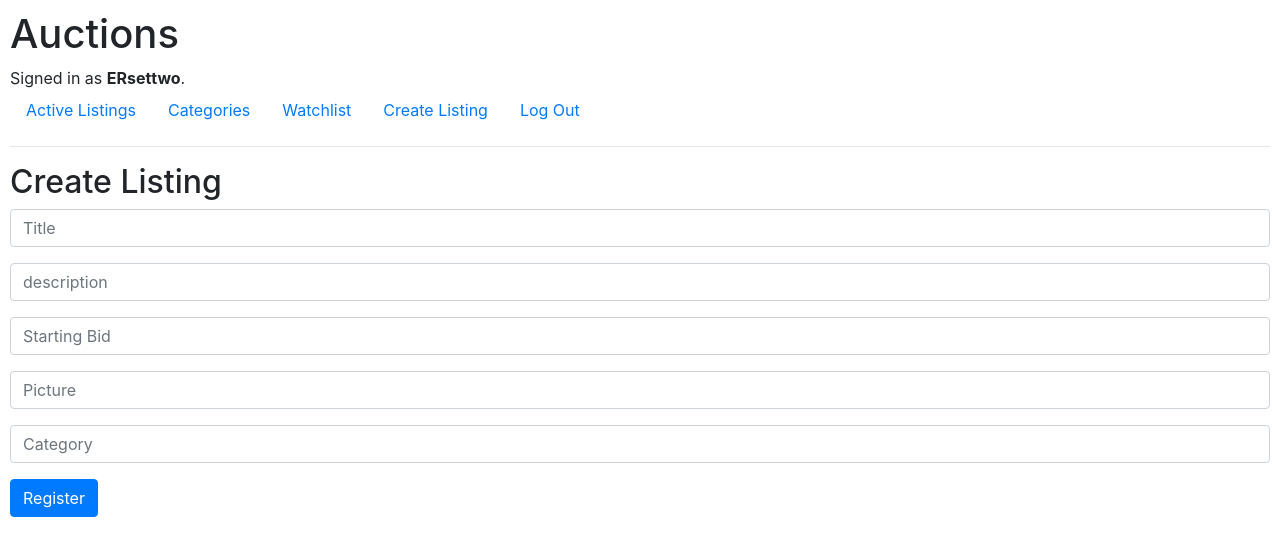
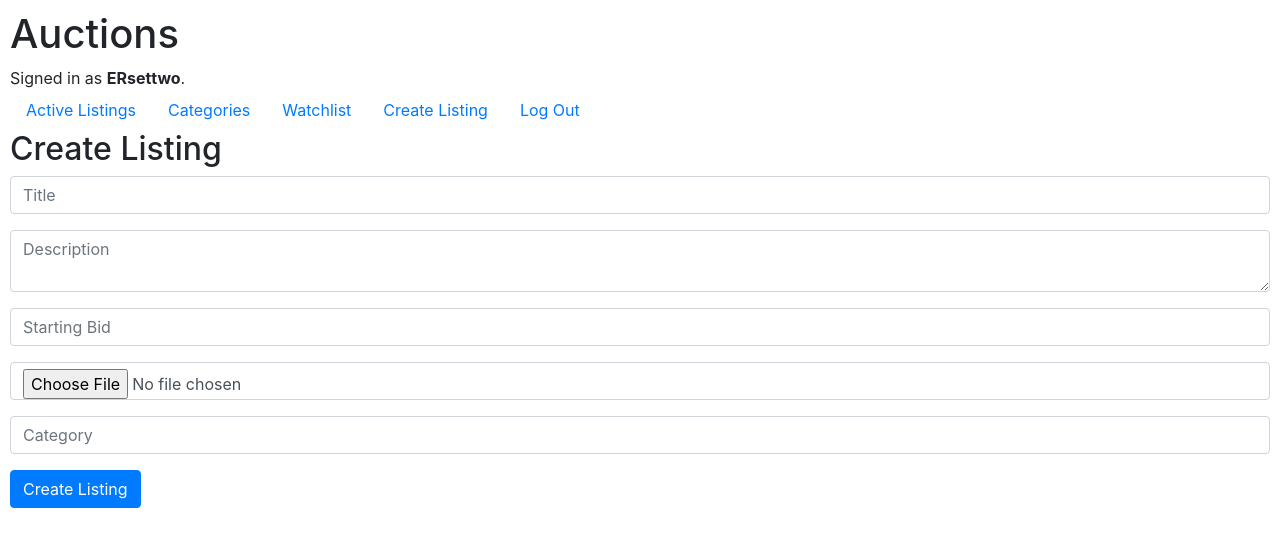
Before and after one commit to Ekaterine6/cs50w, a Django app: page /listing in a window 1280 px wide. Shown: the top 556 px of the page. Run offline with Django 3.2, Linux system fonts and the light colour scheme; a user stored in the database is signed in; some libraries are stand-ins or nearby versions.

Commit message:
the last commit was supposed to incluede these changed/addded files too

```diff
--- a/commerce/auctions/models.py
+++ b/commerce/auctions/models.py
@@ -5,8 +5,17 @@ from django.db import models
 class User(AbstractUser):
     pass
 
-class listing(models.Model):
-    pass
+class Listing(models.Model):
+    title = models.CharField(max_length=100, default="Untiteled")
+    description = models.TextField(default="No description yet")
+    bid = models.DecimalField(max_digits=10, decimal_places=2, default=0)
+    tag_category = models.CharField(max_length=50, default="Uncategorized")
+    picture = models.FileField(upload_to='listing_images/', blank=True, null=True)
+    user = models.ForeignKey(User, on_delete=models.CASCADE, related_name="listings", null=True, blank=True)
+    is_active = models.BooleanField(default=True)
+
+    def __str__(self):
+        return self.title
 
 class bids(models.Model):
     pass
--- a/commerce/auctions/templates/auctions/layout.html
+++ b/commerce/auctions/templates/auctions/layout.html
@@ -47,7 +47,6 @@
 
         </ul>
 
-        <hr>
         {% block body %}
         {% endblock %}
     </body>
--- a/commerce/auctions/templates/auctions/listing.html
+++ b/commerce/auctions/templates/auctions/listing.html
@@ -2,23 +2,23 @@
 
 {% block body %}
     <h2>Create Listing</h2>
-    <form action="{% url 'listing' %}" method="post">
+    <form action="{% url 'listing' %}" method="post" enctype="multipart/form-data">
         {% csrf_token %}
         <div class="form-group">
             <input class="form-control" type="text" name="title" placeholder="Title">
         </div>
         <div class="form-group">
-            <input class="form-control" type="text" name="description" placeholder="description">
+            <textarea class="form-control" type="text" name="description" placeholder="Description"></textarea>
         </div>
         <div class="form-group">
             <input class="form-control" type="number" name="bid" placeholder="Starting Bid">
         </div>
         <div class="form-group">
-            <input class="form-control" type="text" name="picture" placeholder="Picture">
+            <input class="form-control" type="file" name="picture">
         </div>
         <div class="form-group">
             <input class="form-control" type="text" name="tag_category" placeholder="Category">
         </div>
-        <input class="btn btn-primary" type="submit" value="Register">
+        <input class="btn btn-primary" type="submit" value="Create Listing">
     </form>
 {% endblock %}
--- a/commerce/auctions/views.py
+++ b/commerce/auctions/views.py
@@ -1,20 +1,43 @@
 from django.contrib.auth import authenticate, login, logout
+from django.contrib.auth.decorators import login_required
 from django.db import IntegrityError
 from django.http import HttpResponse, HttpResponseRedirect
-from django.shortcuts import render
+from django.shortcuts import render, redirect
 from django.urls import reverse
 
-from .models import User
+from .models import Listing, User
 
 
 def index(request):
-    return render(request, "auctions/index.html")
+    listings = Listing.objects.filter(is_active=True).order_by('-id')
+    return render(request, "auctions/index.html", {
+        "listings": listings
+    })
 
 def categories(request):
     return render(request, "auctions/categories.html")
 
+
 def listing(request):
+    if request.method == "POST":
+        title = request.POST.get("title")
+        description = request.POST.get("description")
+        bid = request.POST.get("bid")
+        tag_category = request.POST.get("tag_category")
+        picture = request.FILES.get("picture")
+
+        # saving the listing info to database
+        Listing.objects.create(
+            title=title,
+            description=description,
+            bid=bid,
+            tag_category=tag_category,
+            picture=picture,
+            user=request.user if request.user.is_authenticated else None
+        )
+        return redirect("index")
     return render(request, "auctions/listing.html")
+
 
 def watchlist(request):
     return render(request, "auctions/watchlist.html")
```
Also changed, not shown: commerce/auctions/templates/auctions/index.html (+14 -1 lines), commerce/auctions/migrations/0003_listing_bid_listing_description_listing_is_active_and_more.py (added), commerce/db.sqlite3, 2 other files.
